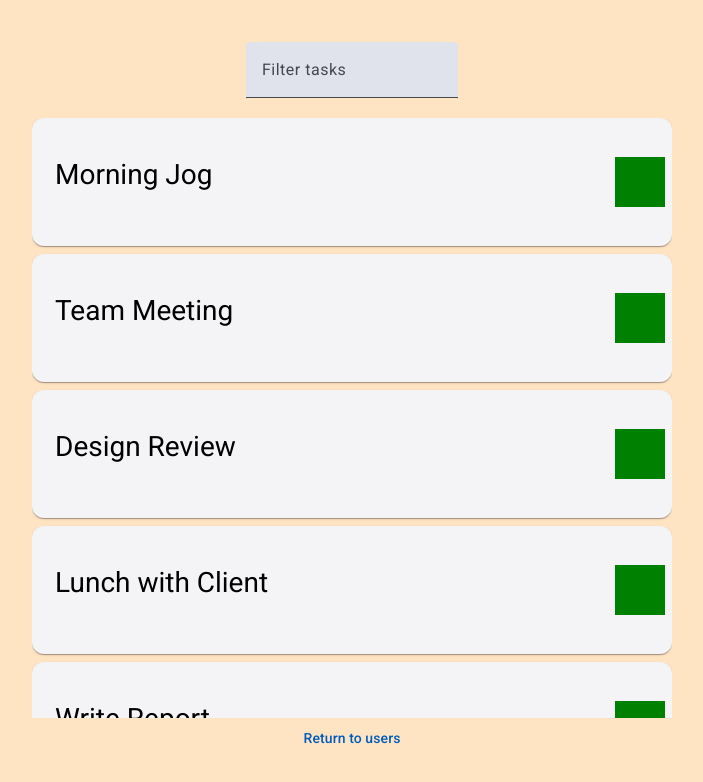
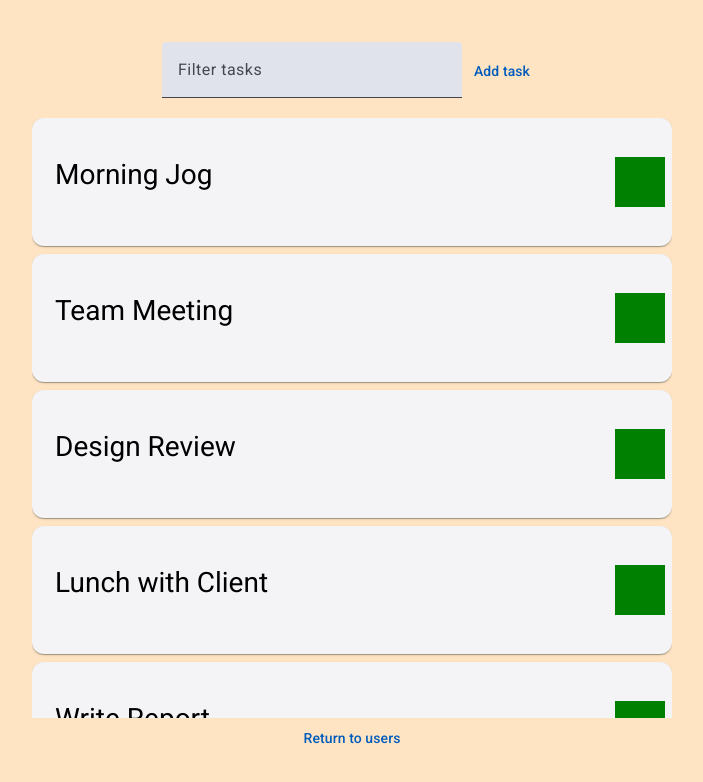
Before and after one commit to abanardi/angular-task-app, an Angular app: page /tasks in a window 1280 px wide. Shown: the top 782 px of the page, without its empty margins (288-991 px from the left). Built offline with nearby package versions, Linux system fonts and the light colour scheme.

Commit message:
Adding dialog template to users page

```diff
--- a/src/app/components/tasks-page/tasks-page.component.html
+++ b/src/app/components/tasks-page/tasks-page.component.html
@@ -3,6 +3,7 @@
     <mat-form-field>
       <input matInput type="text" placeholder="Filter tasks" />
     </mat-form-field>
+    <button mat-button>Add task</button>
   </div>
 
   <div class="task-list-wrapper">
--- a/src/app/components/tasks-page/tasks-page.component.scss
+++ b/src/app/components/tasks-page/tasks-page.component.scss
@@ -13,3 +13,7 @@
   height: 75%;
   // background-color: blue;
 }
+
+mat-form-field {
+  width: 300px;
+}
--- /dev/null
+++ b/src/app/components/user-action-dialogs/add-user-dialog/add-user-dialog.component.html
@@ -0,0 +1,31 @@
+<div class="dialog-container">
+  <div class="input-field">
+    <div class="add-name">
+      <h6>Name</h6>
+      <mat-form-field>
+        <input matInput type="text" placeholder="Add name" />
+      </mat-form-field>
+    </div>
+
+    <div class="add-description">
+      <h6>Description</h6>
+      <mat-form-field>
+        <input matInput type="text" placeholder="Add description" />
+      </mat-form-field>
+    </div>
+
+    <div class="add-team">
+      <h6>Team</h6>
+      <mat-form-field>
+        <input matInput type="text" placeholder="Add team" />
+      </mat-form-field>
+    </div>
+
+    <div class="add-date-started">
+      <h6>Date Started</h6>
+      <mat-form-field>
+        <input matInput type="text" placeholder="Add date" />
+      </mat-form-field>
+    </div>
+  </div>
+</div>
--- /dev/null
+++ b/src/app/components/user-action-dialogs/add-user-dialog/add-user-dialog.component.scss
@@ -0,0 +1,10 @@
+// .dialog-container {
+//   display: flex;
+//   flex-direction: row;
+//   background-color: red;
+// }
+
+.input-field {
+  display: flex;
+  flex-direction: row;
+}
--- a/src/app/components/user-table/user-table.component.ts
+++ b/src/app/components/user-table/user-table.component.ts
@@ -17,6 +17,8 @@ import { DatePipe } from '@angular/common';
 import { MatPaginator, MatPaginatorModule } from '@angular/material/paginator';
 import { Input } from '@angular/core';
 import { Router } from '@angular/router';
+import { MatDialog } from '@angular/material/dialog';
+import { AddUserDialogComponent } from '../user-action-dialogs/add-user-dialog/add-user-dialog.component';
 
 interface UserDataSource {
   id: string;
@@ -38,7 +40,13 @@ interface queryParams {
 @Component({
   selector: 'app-user-table',
   standalone: true,
-  imports: [AsyncPipe, MatTableModule, MatSortModule, MatPaginatorModule],
+  imports: [
+    AsyncPipe,
+    MatTableModule,
+    MatSortModule,
+    MatPaginatorModule,
+    AddUserDialogComponent,
+  ],
   providers: [DatePipe],
   templateUrl: './user-table.component.html',
   styleUrl: './user-table.component.scss',
@@ -67,8 +75,13 @@ export class UserTableComponent
   constructor(
     private usersService: UsersService,
     private datePipe: DatePipe,
-    private router: Router
+    private router: Router,
+    private dialog: MatDialog
   ) {}
+
+  openDialog() {
+    this.dialog.open(AddUserDialogComponent);
+  }
 
   onSort(sort: Sort): void {
     console.log(sort);
--- a/src/app/components/users-page/users-page.component.html
+++ b/src/app/components/users-page/users-page.component.html
@@ -8,6 +8,7 @@
         (input)="onInputChange($event)"
       />
     </mat-form-field>
+    <button mat-button (click)="openDialog()">Add user</button>
   </div>
 
   <div class="table-wrapper">
--- a/src/app/components/users-page/users-page.component.scss
+++ b/src/app/components/users-page/users-page.component.scss
@@ -21,10 +21,15 @@
   display: flex;
   width: 75%;
   // background-color: red;
-  flex-direction: column;
-  justify-content: flex-start;
+  flex-direction: row;
+  justify-content: space-between;
+  align-items: center;
 }
 
 mat-form-field {
   width: 300px;
 }
+
+button {
+  margin-right: 1%;
+}
--- a/src/app/components/users-page/users-page.component.ts
+++ b/src/app/components/users-page/users-page.component.ts
@@ -3,6 +3,9 @@ import { UserTableComponent } from '../user-table/user-table.component';
 import { MatInputModule } from '@angular/material/input';
 import { MatFormFieldModule } from '@angular/material/form-field';
 import { MatCardModule } from '@angular/material/card';
+import { MatButtonModule } from '@angular/material/button';
+import { MatDialog } from '@angular/material/dialog';
+import { AddUserDialogComponent } from '../user-action-dialogs/add-user-dialog/add-user-dialog.component';
 
 @Component({
   selector: 'app-users-page',
@@ -12,6 +15,7 @@ import { MatCardModule } from '@angular/material/card';
     MatInputModule,
     MatFormFieldModule,
     MatCardModule,
+    MatButtonModule,
   ],
   templateUrl: './users-page.component.html',
   styleUrl: './users-page.component.scss',
@@ -19,8 +23,17 @@ import { MatCardModule } from '@angular/material/card';
 export class UsersPageComponent {
   globalFilter: string;
 
+  constructor(private dialog: MatDialog) {}
+
   onInputChange(event: any) {
     const value = event.target.value;
     this.globalFilter = value;
   }
+
+  openDialog() {
+    this.dialog.open(AddUserDialogComponent, {
+      height: '75vh',
+      maxWidth: '100vw',
+    });
+  }
 }
```
Also changed, not shown: src/app/components/user-action-dialogs/add-user-dialog/add-user-dialog.component.ts (added, +12 -0 lines), 1 other file (tests, documents, lock files or other folders).
